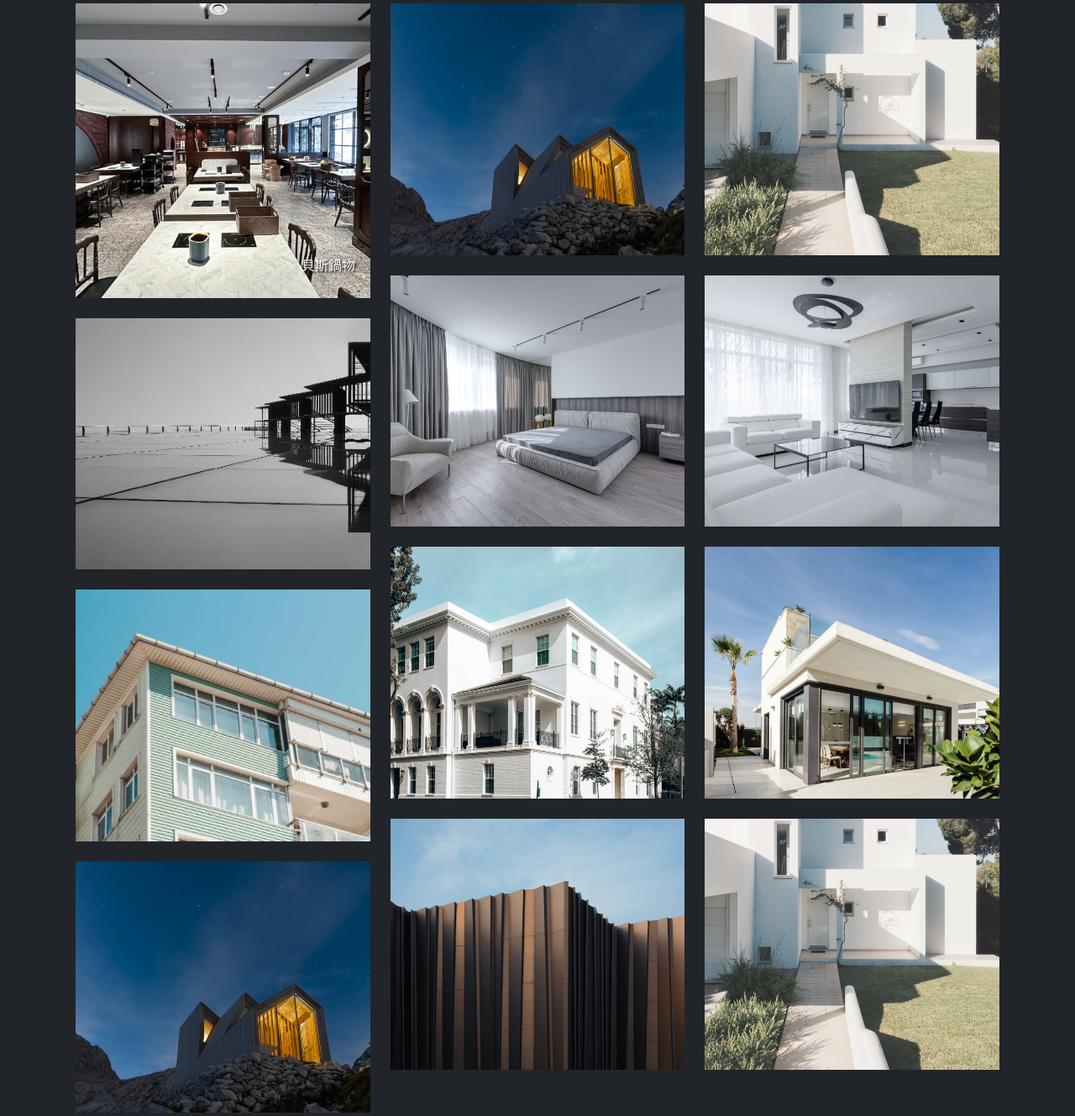
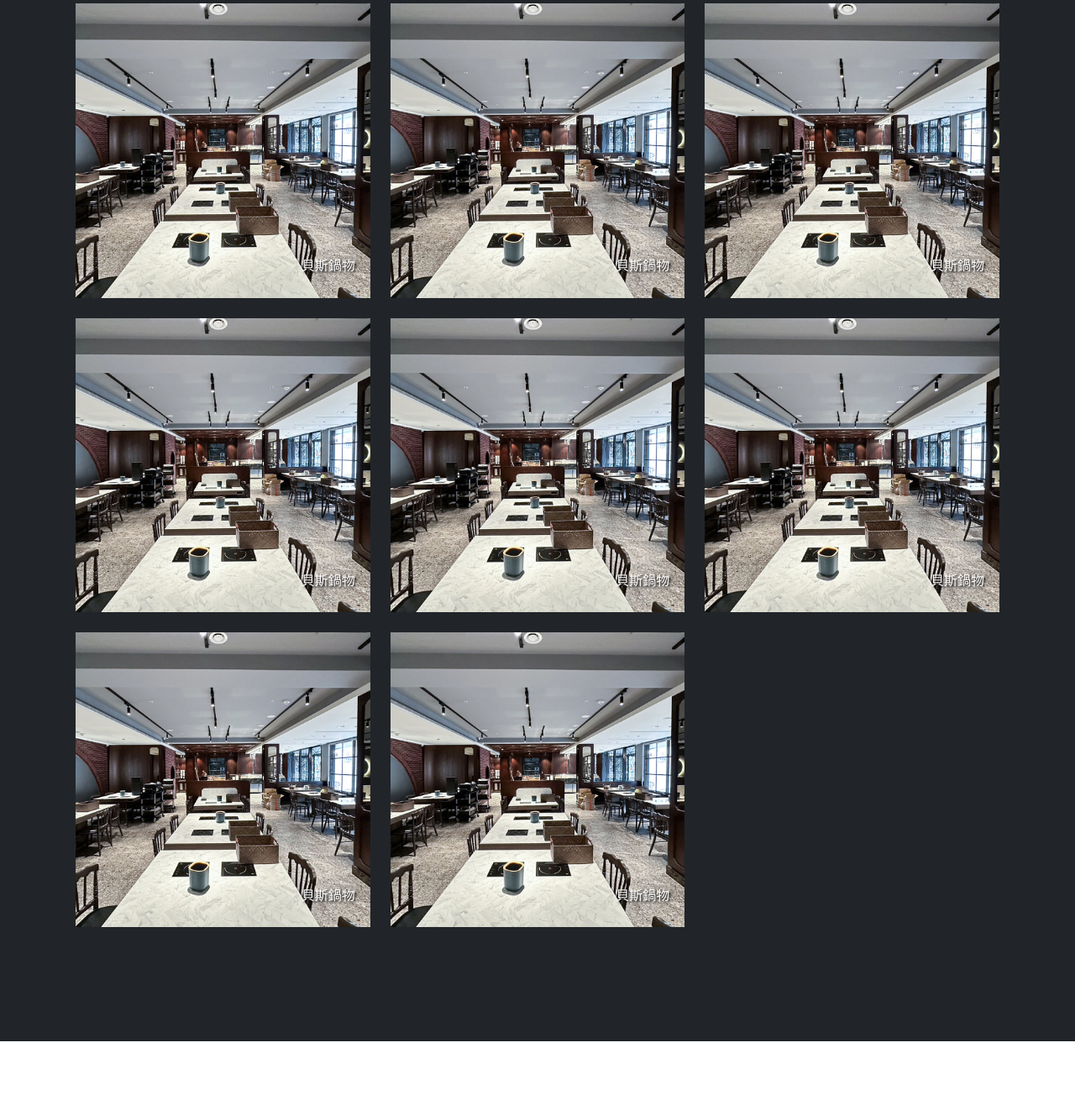
Before and after one commit to zahahyang/geocan_design, a plain HTML site: page index.html in a window 1280 px wide. Shown: the part 2225-3554 px from the top of the page at 84% size. Drawn offline with nearby package versions, Linux system fonts and the light colour scheme.

Commit message:
Update index.html

```diff
--- a/index.html
+++ b/index.html
@@ -190,64 +190,53 @@
 					</a>
 				</div>
 				<div class="col mb-4 portfolio-item construction construction all">
-					<a href="images/portfolio-large-2.jpg" class="image-link"
-						title="Sample Caption goes here for Portfolio Item 2."><img src="images/portfolio-thumb-2.jpg"
-							class="img-fluid" alt="portfolio"></a>
+					<a class="mojo" href="portfolio/bust.html" target="_blank">
+
+						<img src="images/portfolio/interior/bust_hotpot/cover.jpg" class="img-fluid" alt="portfolio">
+						<p class="project_title">貝斯鍋物</p>
+					</a>
 				</div>
-				<div class="col mb-4 portfolio-item construction all">
-					<a href="images/portfolio-large-2.jpg" class="image-link"
-						title="Sample Caption goes here for Portfolio Item 3."><img src="images/portfolio-thumb-11.jpg"
-							class="img-fluid" alt="portfolio"></a>
+				<div class="col mb-4 portfolio-item construction construction all">
+					<a class="mojo" href="portfolio/bust.html" target="_blank">
+
+						<img src="images/portfolio/interior/bust_hotpot/cover.jpg" class="img-fluid" alt="portfolio">
+						<p class="project_title">貝斯鍋物</p>
+					</a>
 				</div>
-				<div class="col mb-4 portfolio-item construction all">
-					<a href="images/portfolio-large-2.jpg" class="image-link"
-						title="Sample Caption goes here for Portfolio Item 4."><img src="images/portfolio-thumb-4.jpg"
-							class="img-fluid" alt="portfolio"></a>
+				<div class="col mb-4 portfolio-item construction construction all">
+					<a class="mojo" href="portfolio/bust.html" target="_blank">
+
+						<img src="images/portfolio/interior/bust_hotpot/cover.jpg" class="img-fluid" alt="portfolio">
+						<p class="project_title">貝斯鍋物</p>
+					</a>
 				</div>
-				<div class="col mb-4 portfolio-item interior all">
-					<a href="images/portfolio-large-2.jpg" class="image-link"
-						title="Sample Caption goes here for Portfolio Item 5."><img src="images/portfolio-thumb-5.jpg"
-							class="img-fluid" alt="portfolio"></a>
+				<div class="col mb-4 portfolio-item construction construction all">
+					<a class="mojo" href="portfolio/bust.html" target="_blank">
+
+						<img src="images/portfolio/interior/bust_hotpot/cover.jpg" class="img-fluid" alt="portfolio">
+						<p class="project_title">貝斯鍋物</p>
+					</a>
 				</div>
-				<div class="col mb-4 portfolio-item design all">
-					<a href="images/portfolio-large-1.jpg" class="image-link"
-						title="Sample Caption goes here for Portfolio Item 6."><img src="images/portfolio-thumb-6.jpg"
-							class="img-fluid" alt="portfolio"></a>
+				<div class="col mb-4 portfolio-item construction construction all">
+					<a class="mojo" href="portfolio/bust.html" target="_blank">
+
+						<img src="images/portfolio/interior/bust_hotpot/cover.jpg" class="img-fluid" alt="portfolio">
+						<p class="project_title">貝斯鍋物</p>
+					</a>
 				</div>
-				<div class="col mb-4 portfolio-item design all" >
-					<a href="images/portfolio-large-1.jpg" class="image-link"
-						title="Sample Caption goes here for Portfolio Item 7."><img src="images/portfolio-thumb-7.jpg"
-							class="img-fluid" alt="portfolio"></a>
+				<div class="col mb-4 portfolio-item construction construction all">
+					<a class="mojo" href="portfolio/bust.html" target="_blank">
+
+						<img src="images/portfolio/interior/bust_hotpot/cover.jpg" class="img-fluid" alt="portfolio">
+						<p class="project_title">貝斯鍋物</p>
+					</a>
 				</div>
-				<div class="col mb-4 portfolio-item design all">
-					<a href="images/portfolio-large-1.jpg" class="image-link"
-						title="Sample Caption goes here for Portfolio Item 8."><img src="images/portfolio-thumb-8.jpg"
-							class="img-fluid" alt="portfolio"></a>
-				</div>
-				<div class="col mb-4 portfolio-item design all">
-					<a href="images/portfolio-large-2.jpg" class="image-link"
-						title="Sample Caption goes here for Portfolio Item 9."><img src="images/portfolio-thumb-9.jpg"
-							class="img-fluid" alt="portfolio"></a>
-				</div>
-				<div class="col mb-4 portfolio-item design all">
-					<a href="images/portfolio-large-2.jpg" class="image-link"
-						title="Sample Caption goes here for Portfolio Item1 0."><img src="images/portfolio-thumb-10.jpg"
-							class="img-fluid" alt="portfolio"></a>
-				</div>
-				<div class="col mb-4 portfolio-item design all">
-					<a href="images/portfolio-large-1.jpg" class="image-link"
-						title="Sample Caption goes here for Portfolio Item1 1."><img src="images/portfolio-thumb-11.jpg"
-							class="img-fluid" alt="portfolio"></a>
-				</div>
-				<div class="col mb-4 portfolio-item construction all">
-					<a href="images/portfolio-large-1.jpg" class="image-link"
-						title="Sample Caption goes here for Portfolio Item1 2."><img src="images/portfolio-thumb-2.jpg"
-							class="img-fluid" alt="portfolio"></a>
-				</div>
-				<div class="col mb-4 portfolio-item interior">
-					<a href="images/portfolio-large-1.jpg" class="image-link"
-						title="Sample Caption goes here for Portfolio Item 1."><img src="images/portfolio-thumb-3.jpg"
-							class="img-fluid" alt="portfolio"></a>
+				<div class="col mb-4 portfolio-item construction construction all">
+					<a class="mojo" href="portfolio/bust.html" target="_blank">
+
+						<img src="images/portfolio/interior/bust_hotpot/cover.jpg" class="img-fluid" alt="portfolio">
+						<p class="project_title">貝斯鍋物</p>
+					</a>
 				</div>
 			</div>
 
```
